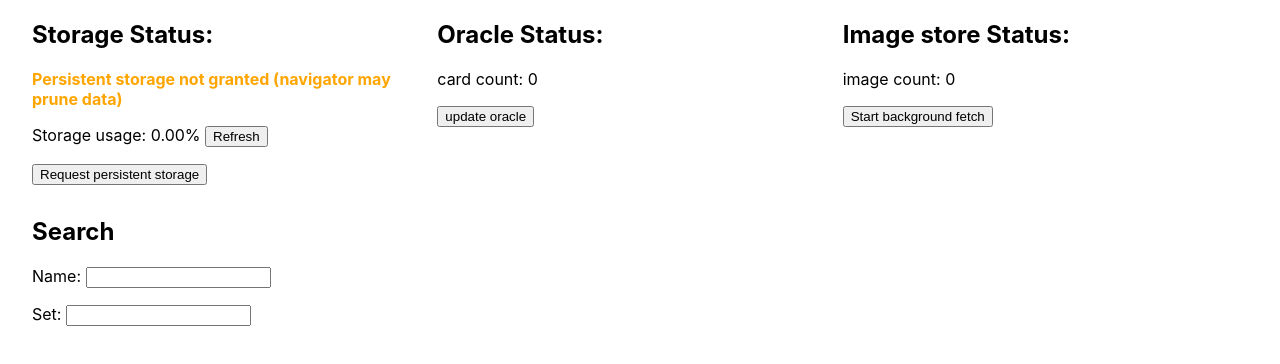
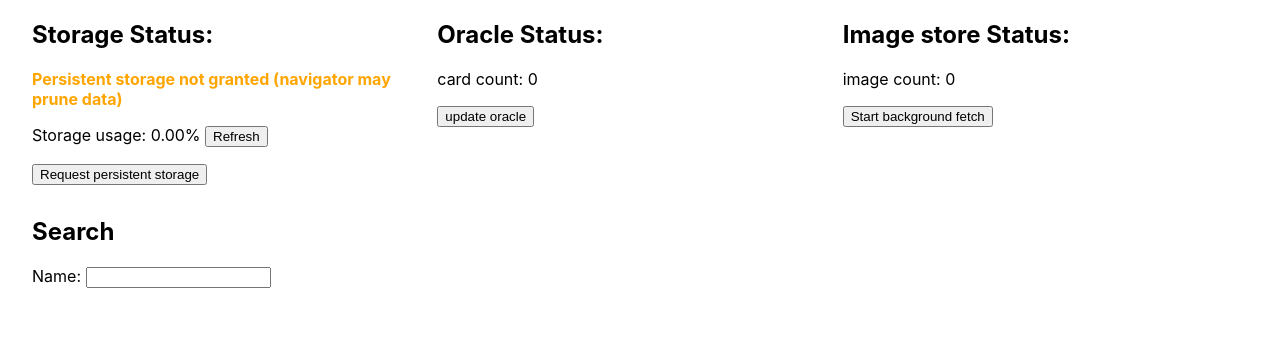
Before and after one commit to PierreJeanjacquot/poc-webatrice-oracle, a React (Create React App) app: page / in a window 1280 px wide. Shown: the top 364 px of the page. Built offline with nearby package versions, Linux system fonts and the light colour scheme.

Commit message:
remove card search set filter

```diff
--- a/src/components/CardSearch.tsx
+++ b/src/components/CardSearch.tsx
@@ -12,7 +12,6 @@ function CardSearch(): JSX.Element {
   }, []);
 
   const [name, setName] = useState("");
-  const [set, setSet] = useState("");
 
   const [result, setResult] = useState([] as Array<CardInfo>);
 
@@ -20,22 +19,17 @@ function CardSearch(): JSX.Element {
     (async () => {
       setResult([]);
       if (name.length >= 3) {
-        const searchResult = await searchCards({ name, set });
+        const searchResult = await searchCards({ name });
         if (isMounted.current) {
           setResult(searchResult);
         }
       }
     })();
-  }, [name, set]);
+  }, [name]);
 
   const handleNameChange = (e: React.ChangeEvent<HTMLInputElement>) => {
     if (e.target) {
       setName(e.target.value);
-    }
-  };
-  const handleSetChange = (e: React.ChangeEvent<HTMLInputElement>) => {
-    if (e.target) {
-      setSet(e.target.value);
     }
   };
 
@@ -46,10 +40,6 @@ function CardSearch(): JSX.Element {
         <label>Name: </label>
         <input type="text" onChange={handleNameChange} value={name} />
       </p>
-      <p>
-        <label>Set: </label>
-        <input type="text" onChange={handleSetChange} value={set} />
-      </p>
       <CardList cards={result} />
     </div>
   );
```
